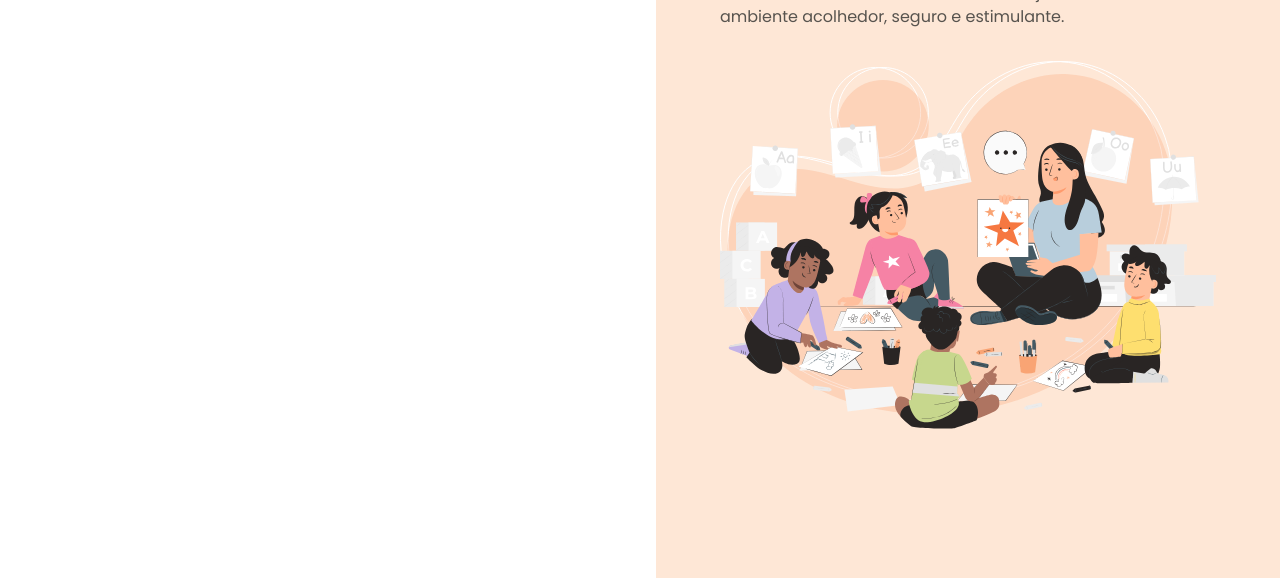
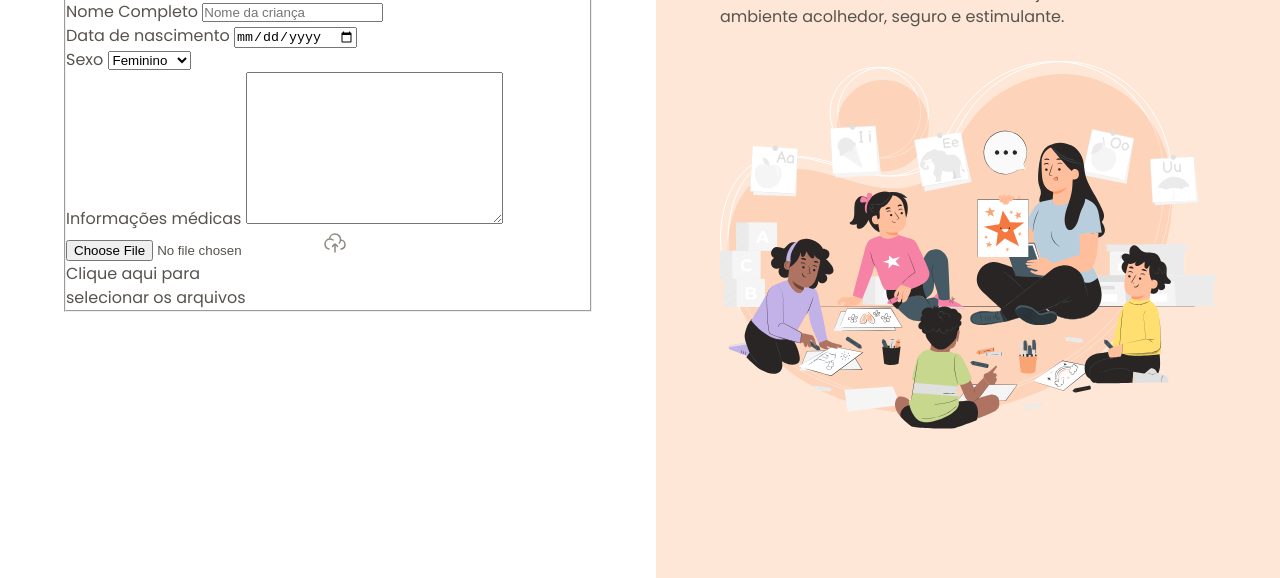
Before and after one commit to JuanCMafra/Formulario-de-Matricula, a plain HTML site: page index.html in a window 1280 px wide. Shown: the part 222-800 px from the top of the page. Drawn offline with Linux system fonts and the light colour scheme.

Commit message:
intializing form

```diff
--- a/index.html
+++ b/index.html
@@ -22,6 +22,49 @@
         </div>
         <h1>Formulário de matrícula</h1>
         <p>Preencha os dados abaixo para matricular seu filho na escola de educação infantil Estrelas do Amanhã.</p>
+
+        <form method="post" enctype="multipart/form-data">
+          <fieldset class="child-info">
+            <legend>Informações da criança</legend>
+
+            <div class="input-wrapper">
+              <label for="fullname">Nome Completo</label>
+              <input
+              name="fullname"
+              id="fullname"
+              type="text"
+              placeholder="Nome da criança">
+            </div>
+
+            <div class="input-wrapper">
+              <label for="">Data de nascimento</label>
+              <input type="date" id="birth" name="birth">
+            </div>
+
+            <div class="select-wrapper">
+              <label for="gender">Sexo</label>
+              <select name="gender" id="gender">
+                <option value="female">Feminino</option>
+                <option value="male">Masculino</option>
+              </select>
+            </div>
+
+            <div class="text-wrapper">
+              <label for="medical-info">Informações médicas</label>
+              <textarea
+              name="medical-info"
+              id="medical-info"
+              cols="30" rows="10"
+              placeholder="A criança possui alguma condição médica que a escola deve estar ciente? (Se sim, especificar)">
+            </textarea>
+            </div>
+            <div class="droparea-wrapper">
+              <input type="file" id="birth-file" name="birth-file">
+              <img src="assests/icons/cloud-upload.svg" alt="">
+              <p>Clique aqui para <br> selecionar os arquivos</p>
+            </div>
+          </fieldset>
+        </form>
       </div>
     </main>
 
```
